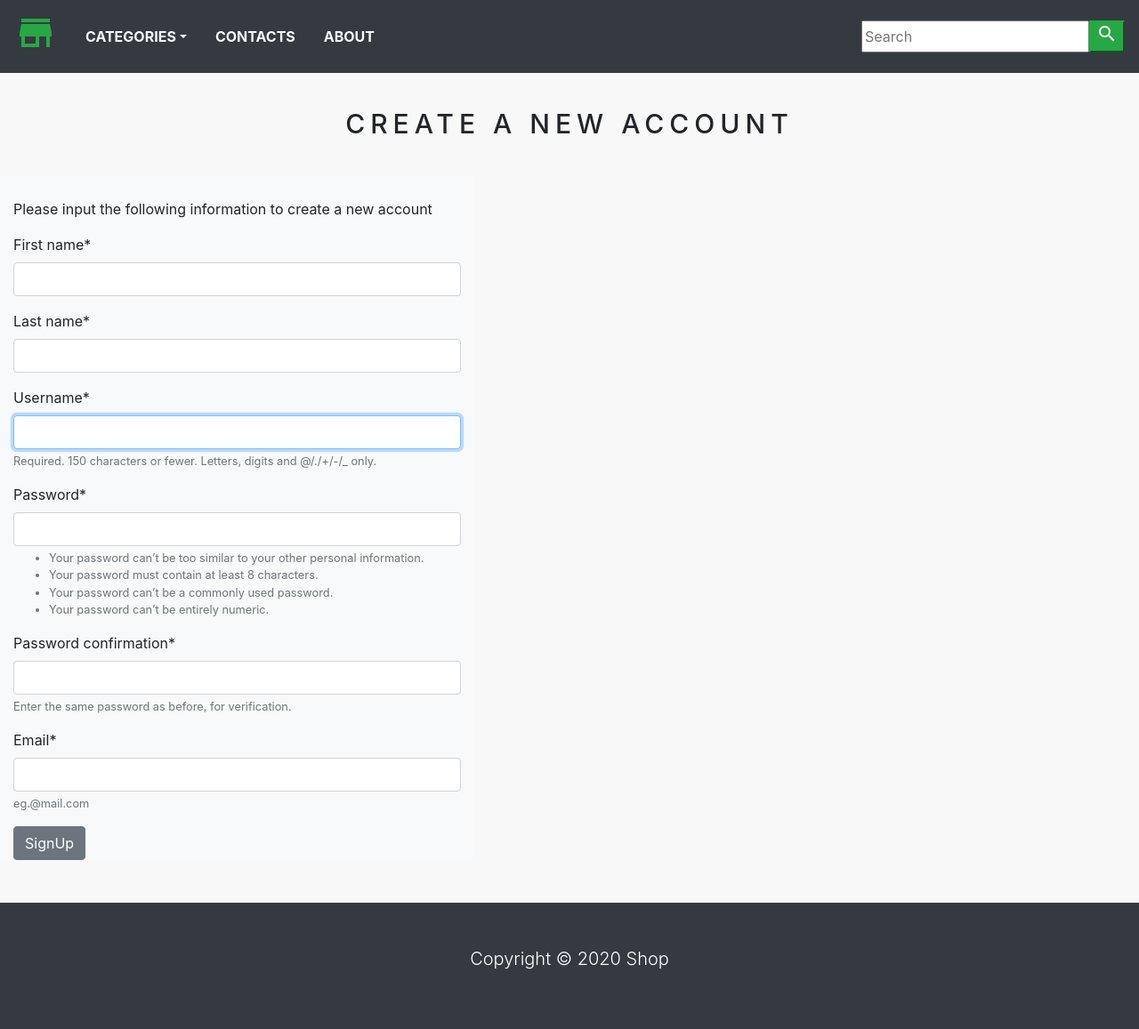
After one commit to Fan4ik20/E-commerce, a Django app: page /account/create in a window 1280 px wide. The commit adds this page. Shown: the whole page at 89% size. Run offline with Django 3.2, Linux system fonts and the light colour scheme; data that the repository does not hold is empty; some libraries are stand-ins or nearby versions.

Commit message:
Added Registation Form

```diff
--- a/ecommerce/settings.py
+++ b/ecommerce/settings.py
@@ -39,6 +39,7 @@ INSTALLED_APPS = [
     'django.contrib.sessions',
     'django.contrib.messages',
     'django.contrib.staticfiles',
+    'crispy_forms',
 ]
 
 MIDDLEWARE = [
@@ -135,3 +136,5 @@ MEDIA_ROOT = os.path.join(BASE_DIR, 'static', 'media')
 
 STATIC_URL = '/static/'
 STATIC_ROOT = os.path.join(BASE_DIR, 'static')
+
+CRISPY_TEMPLATE_PACK = 'bootstrap4'
--- a/ecommerce/static/css/base.css
+++ b/ecommerce/static/css/base.css
@@ -19,3 +19,8 @@ body {
      text-transform: uppercase;
      letter-spacing: .2em;
 }
+
+.errorli st li {
+     color: red;
+     font-weight: bold;
+}
--- /dev/null
+++ b/shop/forms.py
@@ -0,0 +1,14 @@
+from django import forms
+from django.contrib.auth.forms import UserCreationForm
+from django.contrib.auth.models import User
+
+
+class SignUpForm(UserCreationForm):
+    first_name = forms.CharField(max_length=100, required=True)
+    last_name = forms.CharField(max_length=100, required=True)
+    email = forms.EmailField(max_length=250, help_text='eg.@mail.com')
+
+    class Meta:
+        model = User
+        fields = ('first_name', 'last_name', 'username',
+                  'password1', 'password2', 'email')
--- /dev/null
+++ b/shop/templates/shop/signup.html
@@ -0,0 +1,44 @@
+{% extends 'shop/base.html' %}
+
+{% load static %}
+
+{% load crispy_forms_tags %}
+
+{% block title %}
+    Create New Account
+{% endblock %}
+{% block content %}
+    <div>
+        {% if not form.is_valid %}
+            <div>
+                <br>
+                <h1 class="product_title text-center">
+                    Create a new Account
+                </h1>
+                <br>
+                <div class="col-9 col-sm-9 col-md-6 col-lg-5 mx auto bg-light">
+                    <br>
+                    <p>Please input the following information to create a new account</p>
+                    <form method="post">
+                        {% csrf_token %}
+                        <p>{{ form | crispy}}</p>
+                        <button type="submit" name="button" class="btn btn-secondary">SignUp</button>
+                    </form>
+                </div>
+            </div>
+        {% else %}
+            <div class="mx-auto">
+                <br>
+                <h1 class="product_title text-center">
+                    Your account has been successfully created
+                </h1>
+                <br>
+                <div>
+                    <p>Your account has been created and ready to use</p>
+                    <br>
+                    <a href="{% url 'home' %}">Continue shopping</a>
+                </div>
+            </div>
+        {% endif %}
+    </div>
+{% endblock %}
--- a/shop/urls.py
+++ b/shop/urls.py
@@ -14,4 +14,5 @@ urlpatterns = [
          name='cart_remove'),
     path('cart/remove_product/<int:product_id>/', views.cart_remove_product,
          name='cart_remove_product'),
+    path('account/create', views.signUpView, name='signup'),
 ]
--- a/shop/views.py
+++ b/shop/views.py
@@ -1,6 +1,8 @@
 from django.shortcuts import render, redirect
 from django.shortcuts import get_object_or_404
 from django.core.exceptions import ObjectDoesNotExist
+from django.contrib.auth.models import Group, User
+from .forms import SignUpForm
 
 from .models import Category, Product, Cart, CartItem
 
@@ -91,3 +93,18 @@ def cart_remove_product(request, product_id):
     cart_item = CartItem.objects.get(product=product_, cart=cart)
     cart_item.delete()
     return redirect('cart_detail')
+
+
+def signUpView(request):
+    if request.method == 'POST':
+        form = SignUpForm(request.POST)
+        if form.is_valid():
+            form.save()
+            username = form.cleaned_data.get('username')
+            signup_user = User.objects.get(username=username)
+            user_group = Group.objects.get(name='User')
+            user_group.user_set.add(signup_user)
+    else:
+        form = SignUpForm()
+
+    return render(request, 'shop/signup.html', {'form': form})
```
